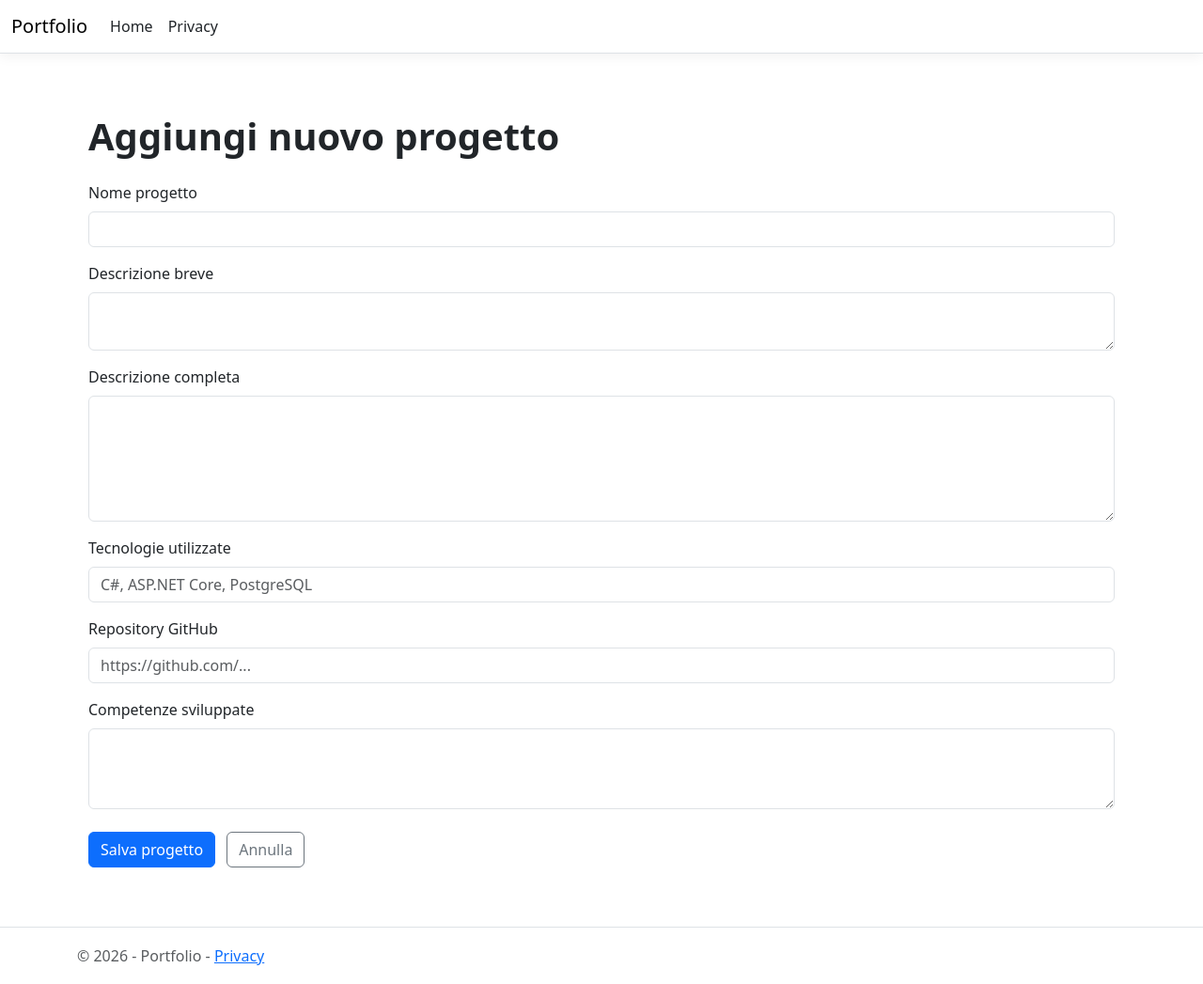
After one commit to Kira-arch-19/portfolio-sito, an ASP.NET Core app: template Views/Admin/Create.cshtml in a window 1280 px wide. The commit adds this page. Shown: the whole page at 94% size. Run offline with ASP.NET Core 8, Linux system fonts and the light colour scheme; the template is opened without the code that fills it, so the values that code supplies are empty; style sheets or scripts are compiled from the project's sources.

Commit message:
feat: add CREATE operation to admin dashboard

```diff
--- /dev/null
+++ b/Views/Admin/Create.cshtml
@@ -0,0 +1,112 @@
+
+@model Portfolio.DTOs.Projects.CreateProjectDto
+
+@{
+    ViewData["Title"] = "Nuovo progetto";
+}
+
+<div class="container py-5">
+
+    <h1 class="fw-bold mb-4">
+        Aggiungi nuovo progetto
+    </h1>
+
+    <form asp-controller="Admin"
+          asp-action="Create"
+          method="post">
+
+        @Html.AntiForgeryToken()
+
+        <div asp-validation-summary="ModelOnly"
+             class="text-danger mb-3"></div>
+
+        <div class="mb-3">
+            <label asp-for="Name" class="form-label">
+                Nome progetto
+            </label>
+
+            <input asp-for="Name"
+                   class="form-control" />
+
+            <span asp-validation-for="Name"
+                  class="text-danger"></span>
+        </div>
+
+        <div class="mb-3">
+            <label asp-for="ShortDescription"
+                   class="form-label">
+                Descrizione breve
+            </label>
+
+            <textarea asp-for="ShortDescription"
+                      class="form-control"
+                      rows="2"></textarea>
+
+            <span asp-validation-for="ShortDescription"
+                  class="text-danger"></span>
+        </div>
+
+        <div class="mb-3">
+            <label asp-for="Description"
+                   class="form-label">
+                Descrizione completa
+            </label>
+
+            <textarea asp-for="Description"
+                      class="form-control"
+                      rows="5"></textarea>
+        </div>
+
+        <div class="mb-3">
+            <label asp-for="Technologies"
+                   class="form-label">
+                Tecnologie utilizzate
+            </label>
+
+            <input asp-for="Technologies"
+                   class="form-control"
+                   placeholder="C#, ASP.NET Core, PostgreSQL" />
+        </div>
+
+        <div class="mb-3">
+            <label asp-for="GithubLink"
+                   class="form-label">
+                Repository GitHub
+            </label>
+
+            <input asp-for="GithubLink"
+                   class="form-control"
+                   placeholder="https://github.com/..." />
+
+            <span asp-validation-for="GithubLink"
+                  class="text-danger"></span>
+        </div>
+
+        <div class="mb-4">
+            <label asp-for="SkillImproved"
+                   class="form-label">
+                Competenze sviluppate
+            </label>
+
+            <textarea asp-for="SkillImproved"
+                      class="form-control"
+                      rows="3"></textarea>
+        </div>
+
+        <button type="submit" class="btn btn-primary">
+            Salva progetto
+        </button>
+
+        <a asp-controller="Admin"
+           asp-action="Index"
+           class="btn btn-outline-secondary ms-2">
+            Annulla
+        </a>
+
+    </form>
+
+</div>
+
+@section Scripts {
+    <partial name="_ValidationScriptsPartial" />
+}
```
Also changed, not shown: Controllers/AdminController.cs (+46 -1 lines), Views/Admin/index.cshtml (+75 -7 lines).
